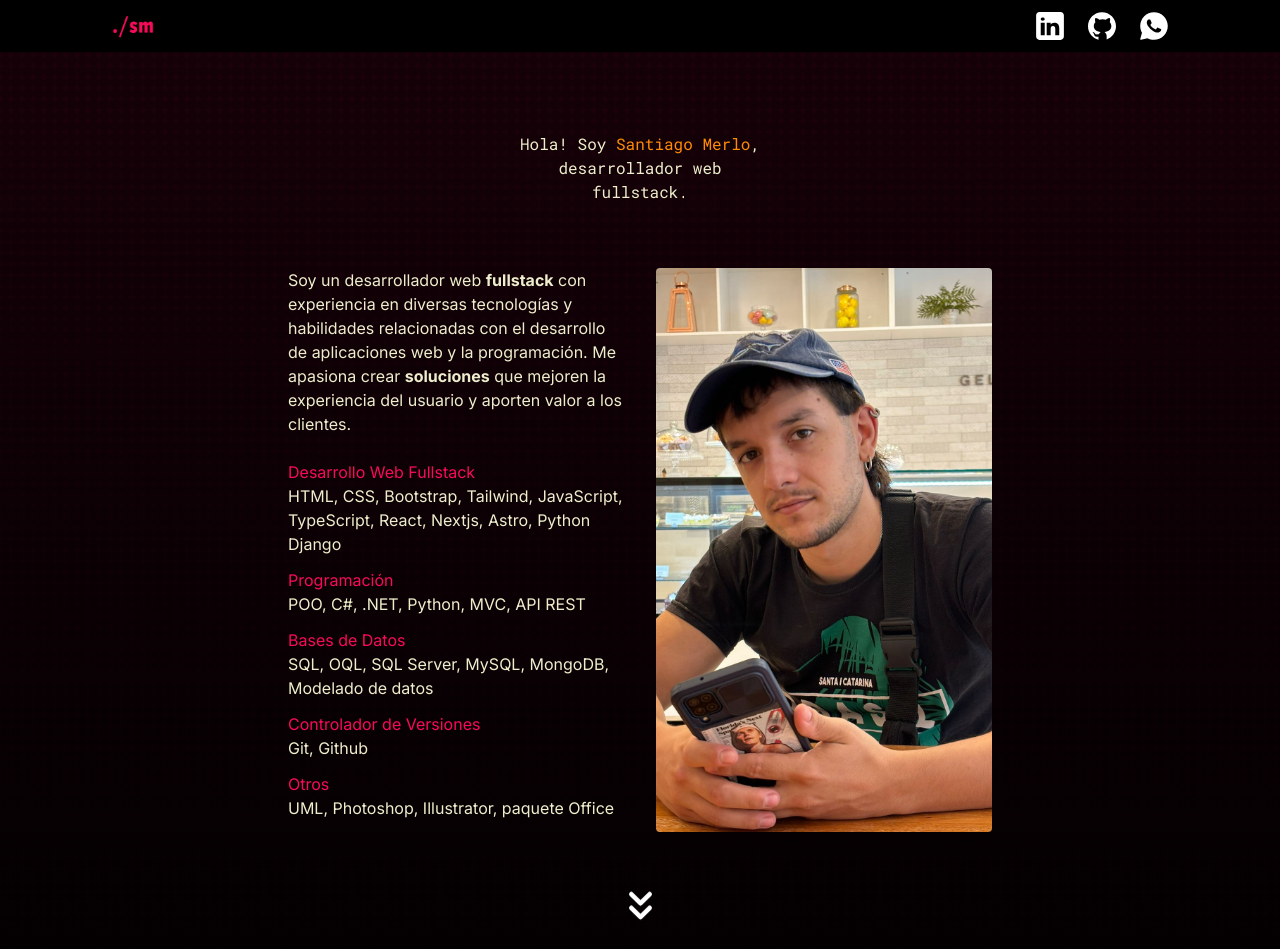
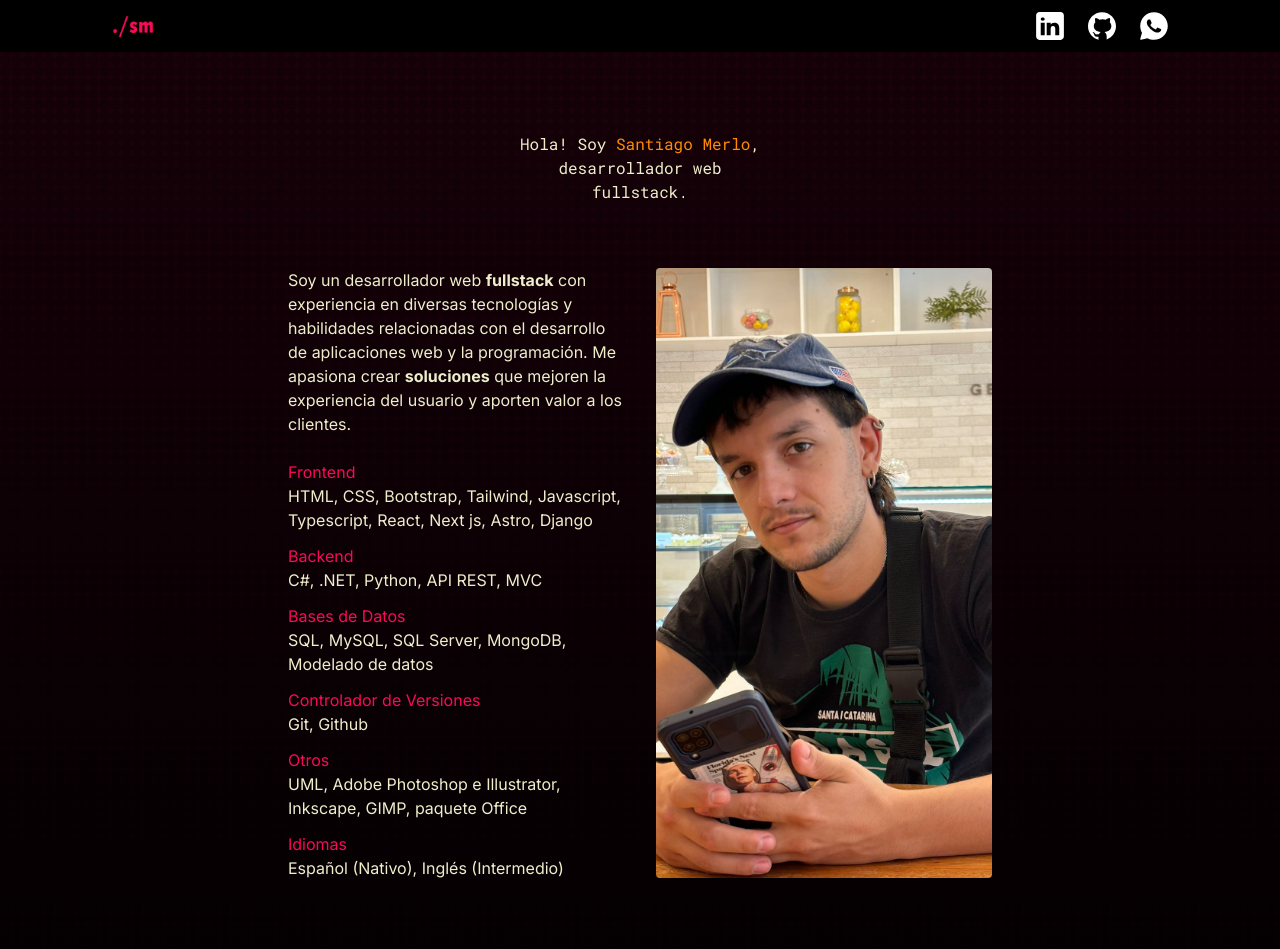
Before and after one commit to SantiagoMerlo1337/merlo-santiago-pf, a Next.js app: page / in a window 1280 px wide. Shown: the top 949 px of the page. Built offline with nearby package versions, Linux system fonts and the light colour scheme.

Commit message:
update page.tsx

```diff
--- a/app/(root)/(home)/page.tsx
+++ b/app/(root)/(home)/page.tsx
@@ -14,16 +14,16 @@ const Page = () => {
           <h2 className={`base-regular mb-6 text-center md:text-start`}>Soy un desarrollador web <strong className="font-bold">fullstack</strong> con experiencia en diversas tecnologías y habilidades relacionadas con el desarrollo de aplicaciones web y la programación. Me apasiona crear <strong className="font-bold">soluciones</strong> que mejoren la experiencia del usuario y aporten valor a los clientes.</h2>
           <ul>
             <Skill
-            title="Desarrollo Web Fullstack"
-            desc="HTML, CSS, Bootstrap, Tailwind, JavaScript, TypeScript, React, Nextjs, Astro, Python Django"
+            title="Frontend"
+            desc="HTML, CSS, Bootstrap, Tailwind, Javascript, Typescript, React, Next js, Astro, Django"
             />
             <Skill
-            title="Programación"
-            desc="POO, C#, .NET, Python, MVC, API REST"
+            title="Backend"
+            desc="C#, .NET, Python, API REST, MVC"
             />
             <Skill
             title="Bases de Datos"
-            desc="SQL, OQL, SQL Server, MySQL, MongoDB, Modelado de datos"
+            desc="SQL, MySQL, SQL Server, MongoDB, Modelado de datos"
             />
             <Skill
             title="Controlador de Versiones"
@@ -31,7 +31,11 @@ const Page = () => {
             />
             <Skill
             title="Otros"
-            desc="UML, Photoshop, Illustrator, paquete Office"
+            desc="UML, Adobe Photoshop e Illustrator, Inkscape, GIMP, paquete Office"
+            />
+            <Skill
+            title="Idiomas"
+            desc="Español (Nativo), Inglés (Intermedio)"
             />
           </ul>
         </section>
```
